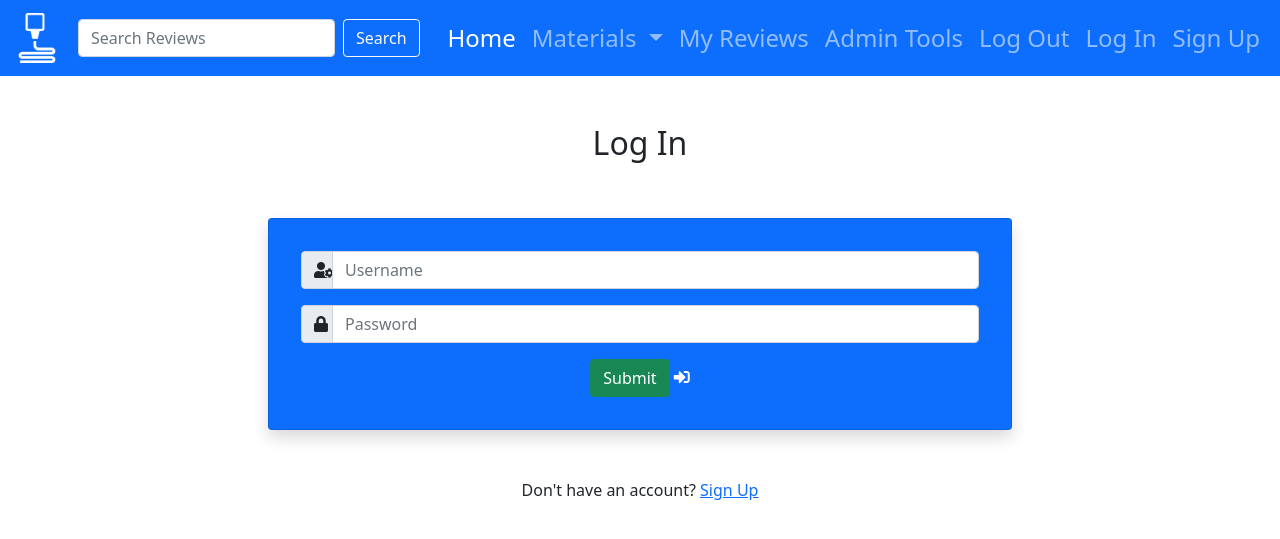
After one commit to Gilleece/filament-review, a Flask app: page /login in a window 1280 px wide. The commit adds this page. Shown: the top 539 px of the page. Run offline with Flask 2, Linux system fonts and the light colour scheme; some libraries are stand-ins or nearby versions.

Commit message:
Add login functionality

```diff
--- a/app.py
+++ b/app.py
@@ -5,7 +5,7 @@ from flask import (
 from flask_pymongo import PyMongo
 from bson.objectid import ObjectId
 from werkzeug.security import generate_password_hash, check_password_hash
-from forms import RegistrationForm
+from forms import RegistrationForm, loginForm
 from extensions import csrf
 if os.path.exists("env.py"):
     import env
@@ -66,6 +66,40 @@ def register():
     )
 
 
+@app.route("/login", methods=["GET", "POST"])
+def login():
+    name = None
+    password = None
+    form = loginForm()
+    if form.validate_on_submit():
+        name = form.name.data.lower()
+        password = form.password.data
+        # check if username exists in db
+        existing_user = mongo.db.users.find_one({"username": name})
+
+        if existing_user:
+            # check password
+            if check_password_hash(existing_user["password"], password):
+                session["user"] = name
+                flash("Sucessfully logged in!")
+            else:
+                # invalid password
+                flash("Incorrect Username and/or Password")
+                return redirect(url_for("login"))
+
+        else:
+            # username doesn't exist
+            flash("Incorrect Username and/or Password")
+            return redirect(url_for("login"))
+
+    return render_template(
+        "login.html",
+        form=form,
+        name=name,
+        password=password
+    )
+
+
 if __name__ == "__main__":
     app.run(host=os.environ.get("IP"),
             port=int(os.environ.get("PORT")),
--- a/forms.py
+++ b/forms.py
@@ -4,7 +4,6 @@ from wtforms import (
     TextAreaField,
     SubmitField,
     PasswordField,
-    DateField,
     SelectField
 )
 from wtforms.validators import (
@@ -12,7 +11,6 @@ from wtforms.validators import (
     Email,
     EqualTo,
     Length,
-    URL,
     Regexp
 )
 
@@ -57,3 +55,20 @@ class RegistrationForm(FlaskForm):
         ]
     )
     submit = SubmitField('Submit')
+
+
+class loginForm(FlaskForm):
+    """Log in to existing account."""
+    name = StringField(
+        'Username',
+        [
+            DataRequired()
+        ]
+    )
+    password = PasswordField(
+        'Password',
+        [
+            DataRequired()
+        ]
+    )
+    submit = SubmitField('Submit')
--- a/templates/base.html
+++ b/templates/base.html
@@ -79,7 +79,7 @@
                             <a class="nav-link" href="#">Log Out</a>
                         </li>
                         <li class="nav-item">
-                            <a class="nav-link" href="#">Log In</a>
+                            <a class="nav-link" href="{{ url_for('login') }}">Log In</a>
                         </li>
                         <li class="nav-item">
                             <a class="nav-link" href="{{ url_for('register') }}">Sign Up</a>
--- /dev/null
+++ b/templates/login.html
@@ -0,0 +1,66 @@
+{% extends "base.html" %}
+{% block content %}
+
+<div class="container">
+
+    <h2 class="text-center mt-5">Log In</h2>
+
+    <div class="row justify-content-center">
+        <form class="card mt-5 col-10 col-md-8 text-white bg-primary shadow p-3 mb-5 rounded" method="POST" action="{{ url_for('login') }}">
+            {{ form.hidden_tag() }}
+            <div class="card-body">
+                <!-- Username -->
+                <div class="input-group flex-nowrap mb-3">
+                    <span class="input-group-text form-icon"><i class="fas fa-user-cog"></i></span>
+                    {{ form.name(class_='form-control', placeholder='Username') }}
+                </div>
+                <!-- Password -->
+                <div class="input-group mb-3">
+                    <span class="input-group-text form-icon"><i class="fas fa-lock"></i></span>
+                    {{ form.password(class_='form-control', placeholder="Password") }}
+                </div>
+                <!-- Submit button -->
+                <div class="text-center">
+                    <div>{{ form.submit(class_='btn btn-success') }} <i class="fas fa-sign-in-alt"></i></div>
+                </div>
+            </div>
+        </form>
+    </div>
+
+    <div class="row">
+        <div class="col-12 text-center">
+            <p>Don't have an account? <a href="{{ url_for('register') }}" class="text-decoration-underline">Sign Up</a></p>
+        </div>
+    </div>
+
+</div>
+
+    <!--<h2>FORM WTF</h2>
+
+    <div class="form-wrapper">
+        <h2 class="title">Register</h2>
+
+        <form method="POST" action="{{ url_for('register') }}">
+
+            <fieldset class="form-field">
+
+            </fieldset>
+
+            <fieldset class="form-field">
+
+            </fieldset>
+
+            <fieldset class="form-field">
+
+            </fieldset>
+
+            <fieldset class="form-field">
+                {{ form.confirmPassword }}
+            </fieldset>
+
+            {{ form.submit }}
+
+        </form>
+    </div>-->
+
+    {% endblock %}
```
Also changed, not shown: templates/register.html (+7 -0 lines).
